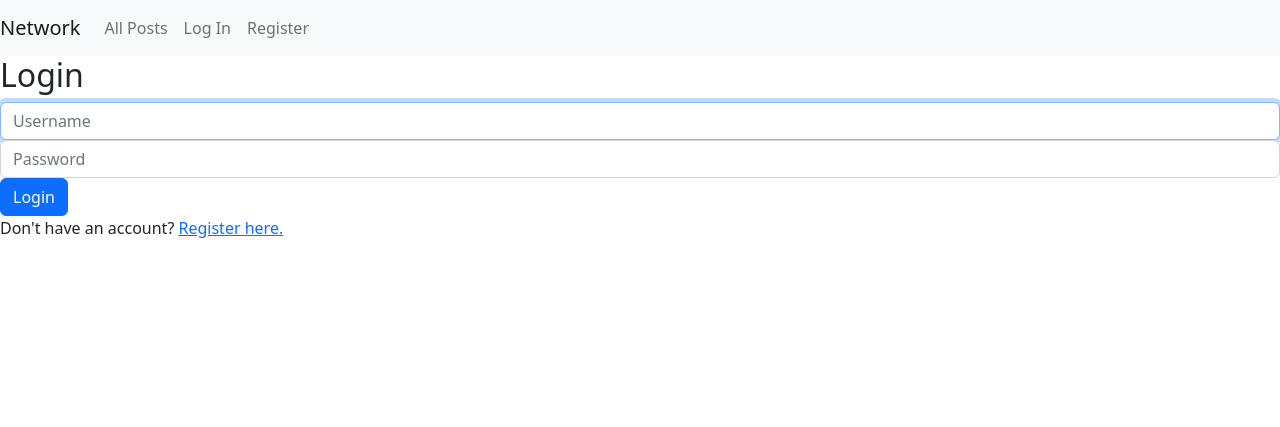
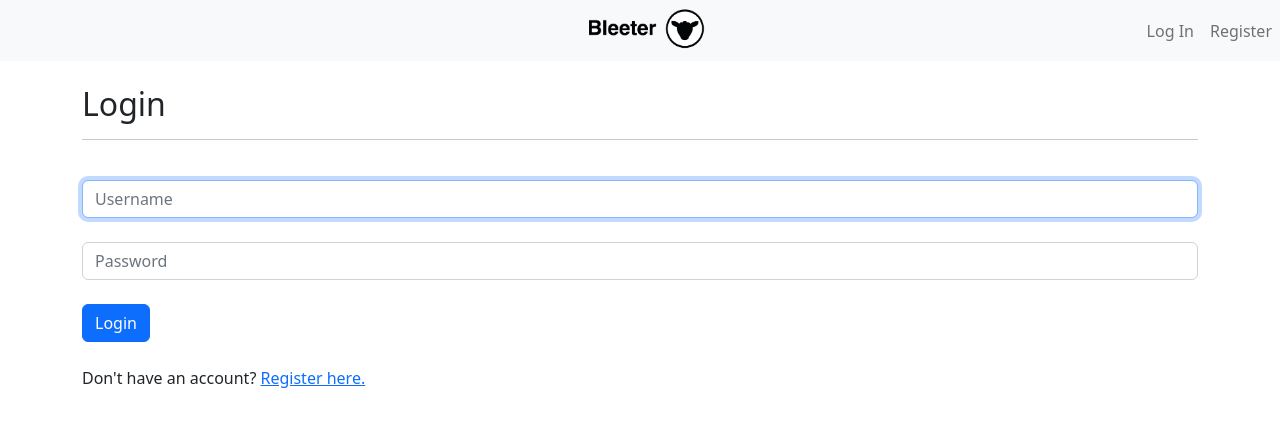
Before and after one commit to Ross-Coron/network, a Django app: page /login in a window 1280 px wide. Shown: the top 427 px of the page. Run offline with Django 3.2, Linux system fonts and the light colour scheme; some libraries are stand-ins or nearby versions.

Commit message:
Improved NavBar and general style

```diff
--- a/network/static/network/styles.css
+++ b/network/static/network/styles.css
@@ -12,3 +12,14 @@
 table {
     table-layout:fixed;
 }
+
+.line_break {
+    //width:1000px;
+    //height: 5px;
+    //float: left;
+    //color: black;
+    //padding-top: 3px;
+    //background-color: rgba(255,255,255,.5);
+    border: none;  // remove default style
+    border-bottom: 3px solid black;  //apply style
+}
--- a/network/templates/network/allPosts.html
+++ b/network/templates/network/allPosts.html
@@ -3,6 +3,7 @@
 
 	<br>
 	<h2>All Posts</h2>
+	<hr><br>
 
 	<!-- Show paginated posts -->
 	{% for tweet in page_obj %}
@@ -29,6 +30,7 @@
 	{% endfor %}
 
 	<!-- Pagination navigation -->
+	<br>
 	<nav aria-label="Page navigation example">
 		<ul class="pagination justify-content-center">
 			{% if page_obj.has_previous %}
--- a/network/templates/network/following.html
+++ b/network/templates/network/following.html
@@ -4,7 +4,7 @@
 
 <br>
 <h2>Following</h2>
-<br>
+<hr><br>
 
 {% for tweet in tweets %}
 
--- a/network/templates/network/layout.html
+++ b/network/templates/network/layout.html
@@ -3,42 +3,53 @@
 <!DOCTYPE html>
 <html lang="en">
 <head>
-        <title>{% block title %}Social Network{% endblock %}</title>
+	<title>{% block title %}Bleeter{% endblock %}</title>
 	<link href="https://cdn.jsdelivr.net/npm/bootstrap@5.2.3/dist/css/bootstrap.min.css" rel="stylesheet" integrity="sha384-rbsA2VBKQhggwzxH7pPCaAqO46MgnOM80zW1RWuH61DGLwZJEdK2Kadq2F9CUG65" crossorigin="anonymous">
+
 	<link rel="stylesheet" href="{% static 'network/styles.css' %}"/>
+	<link rel="icon" type="image/svg+xml" href="{% static 'favicon.png' %}" /> <!-- Icon from https://www.stockio.com/free-icon/stationery-envelope -->
+
+	<script src="https://ajax.googleapis.com/ajax/libs/jquery/3.3.1/jquery.min.js"></script>
+	<script src="https://cdnjs.cloudflare.com/ajax/libs/popper.js/1.14.0/umd/popper.min.js"></script>
+	<script src="https://maxcdn.bootstrapcdn.com/bootstrap/4.1.0/js/bootstrap.min.js"></script>
 </head>
 
 <body>
-
-        <nav class="navbar navbar-expand-lg navbar-light bg-light">
-            <a class="navbar-brand" href="{% url 'index' %}">Network</a>
-
-            <div>
+	<nav class="navbar navbar-expand-md navbar-light bg-light">
+		<div class="navbar-collapse collapse w-100 order-1 order-md-0 dual-collapse2">
 			<ul class="navbar-nav mr-auto">
 
-                <!-- Display NavBar options based on signed in status -->
 				{% if user.is_authenticated %}
-                <li class="nav-item">
-                  <a class="btn btn-primary" href="{% url 'tweet' %}" role="button"> New Bleet</a>
-                </li>
-
-
-                    <li class="nav-item">
-
-                        <!-- TODO Insert link -->
+				<li class="nav-item active">
 					<a class="nav-link" href="{% url 'profile' user_id=user.id%}"><strong>{{ user.username }}</strong></a>
 				</li>
-                {% endif %}
-
 				<li class="nav-item">
 					<a class="nav-link" href="{% url 'allPosts' %}">All Posts</a>
 				</li>
-                {% if user.is_authenticated %}
 				<li class="nav-item">
 					<a class="nav-link" href="{% url 'following' %}">Following</a>
 				</li>
+				{% endif %}
+			</ul>
+		</div>
+
+		<div class="mx-auto order-0">
+			<a class="navbar-brand mx-auto">
+				<button class="navbar-toggler" type="button" data-toggle="collapse" data-target=".dual-collapse2">
+					<span class="navbar-toggler-icon"></span>
+				</button>
+				<a href="{% url 'index' %}"><img src="{% static 'network_logo.png' %}" height="45" alt="image"/></a>
+			</div>
+
+			<div class="navbar-collapse collapse w-100 order-3 dual-collapse2">
+				<ul class="navbar-nav ms-auto">
+					{% if user.is_authenticated %}
 					<li class="nav-item">
-                        <a class="nav-link" href="{% url 'logout' %}">Log Out</a>
+						<a class="btn btn-primary me-2" href="{% url 'tweet' %}" role="button"> New Bleet</a>
+					</li>
+
+					<li class="nav-item">
+						<a class="btn btn-danger me-2" href="{% url 'logout' %}" role="button"> Log Out</a>
 					</li>
 					{% else %}
 					<li class="nav-item">
@@ -52,15 +63,15 @@
 			</div>
 		</nav>
 
+
 <div class="body">
-
+	<div class="container">
+		<br>
 	{% block body %}
 	{% endblock %}
+</div>
 
-        </div>
 </body>
-
 <script>
 </script>
-
 </html>
--- a/network/templates/network/login.html
+++ b/network/templates/network/login.html
@@ -6,18 +6,21 @@
     {% if message %}
         <div>{{ message }}</div>
     {% endif %}
+    <hr><br>
 
     <form action="{% url 'login' %}" method="post">
         {% csrf_token %}
         <div class="form-group">
             <input autofocus class="form-control" type="text" name="username" placeholder="Username">
         </div>
+        <br>
         <div class="form-group">
             <input class="form-control" type="password" name="password" placeholder="Password">
         </div>
+        <br>
         <input class="btn btn-primary" type="submit" value="Login">
     </form>
 
-    Don't have an account? <a href="{% url 'register' %}">Register here.</a>
+    <br>Don't have an account? <a href="{% url 'register' %}">Register here.</a>
 
 {% endblock %}
--- a/network/templates/network/profile.html
+++ b/network/templates/network/profile.html
@@ -11,6 +11,8 @@
 
 <br>
 <div class="inline">
+
+  <hr><br>
 
   <h2 data-id="{{viewed_profile_id}}">User: {{viewed_profile}}</h2>
 
@@ -26,6 +28,7 @@
   {% endif %}
 
 </div>
+  <hr>
 
 {% for tweet in tweets %}
 <br>
```
Also changed, not shown: network/templates/network/register.html (+6 -1 lines), db.sqlite3, network/static/favicon.png (added), network/static/network_logo.png (added), network/templates/network/index.html (line endings or trailing spaces), 1 other file. Lines whose indentation alone changed are shown as unchanged.
